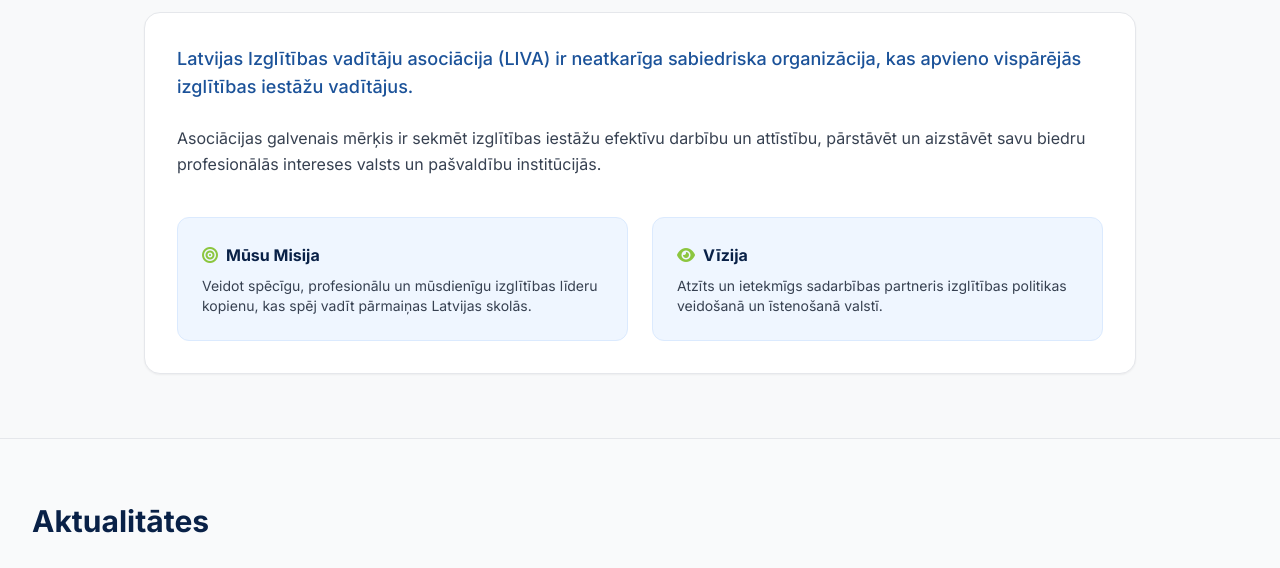
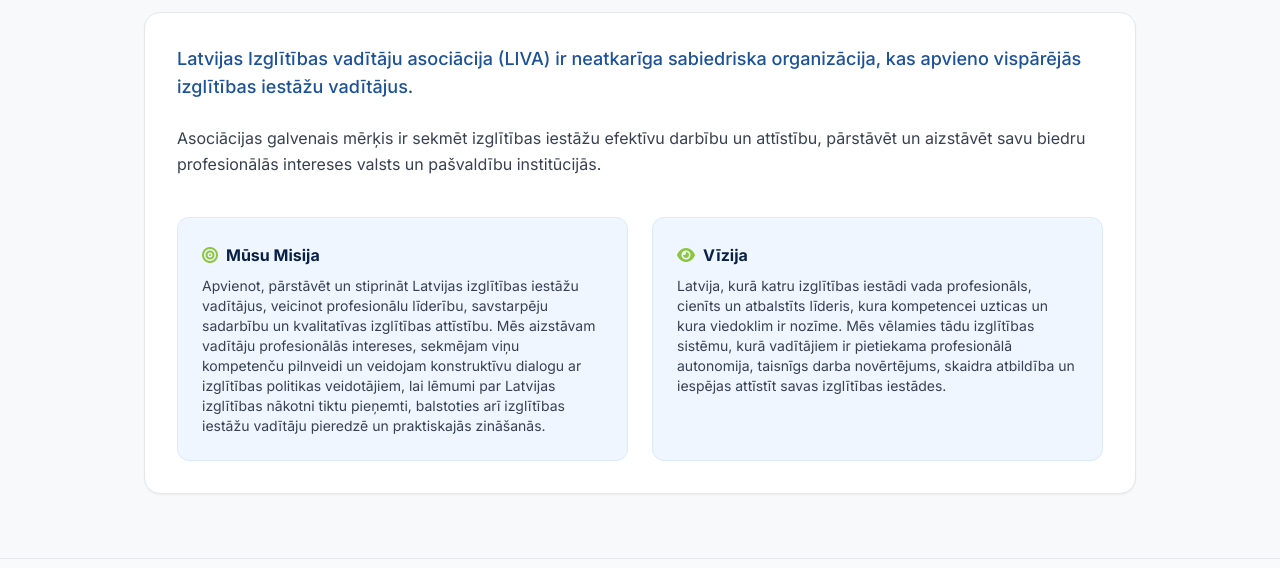
Before and after one commit to inesesv/liva, a plain HTML site: page index.html in a window 1280 px wide. Both pictures are taken after a click on the button "Par mums". Shown: the part 202-770 px from the top of the page. Drawn offline with nearby package versions, Linux system fonts and the light colour scheme.

Commit message:
Revise mission and vision paragraphs in index.html
Updated mission and vision statements to reflect the goals and values of the organization.

```diff
--- a/index.html
+++ b/index.html
@@ -164,11 +164,15 @@
                 <div class="grid grid-cols-1 md:grid-cols-2 gap-6 pt-4">
                     <div class="p-6 bg-blue-50 rounded-xl border border-blue-100">
                         <h4 class="font-bold text-livaDarkBlue mb-2"><i class="fa-solid fa-bullseye text-livaGreen mr-2"></i>Mūsu Misija</h4>
-                        <p class="text-sm">Veidot spēcīgu, profesionālu un mūsdienīgu izglītības līderu kopienu, kas spēj vadīt pārmaiņas Latvijas skolās.</p>
+                        <p class="text-sm">Apvienot, pārstāvēt un stiprināt Latvijas izglītības iestāžu vadītājus, veicinot profesionālu līderību, savstarpēju sadarbību un kvalitatīvas izglītības attīstību.
+
+Mēs aizstāvam vadītāju profesionālās intereses, sekmējam viņu kompetenču pilnveidi un veidojam konstruktīvu dialogu ar izglītības politikas veidotājiem, lai lēmumi par Latvijas izglītības nākotni tiktu pieņemti, balstoties arī izglītības iestāžu vadītāju pieredzē un praktiskajās zināšanās.</p>
                     </div>
                     <div class="p-6 bg-blue-50 rounded-xl border border-blue-100">
                         <h4 class="font-bold text-livaDarkBlue mb-2"><i class="fa-solid fa-eye text-livaGreen mr-2"></i>Vīzija</h4>
-                        <p class="text-sm">Atzīts un ietekmīgs sadarbības partneris izglītības politikas veidošanā un īstenošanā valstī.</p>
+                        <p class="text-sm">Latvija, kurā katru izglītības iestādi vada profesionāls, cienīts un atbalstīts līderis, kura kompetencei uzticas un kura viedoklim ir nozīme.
+
+Mēs vēlamies tādu izglītības sistēmu, kurā vadītājiem ir pietiekama profesionālā autonomija, taisnīgs darba novērtējums, skaidra atbildība un iespējas attīstīt savas izglītības iestādes.</p>
                     </div>
                 </div>
             </div>
```
